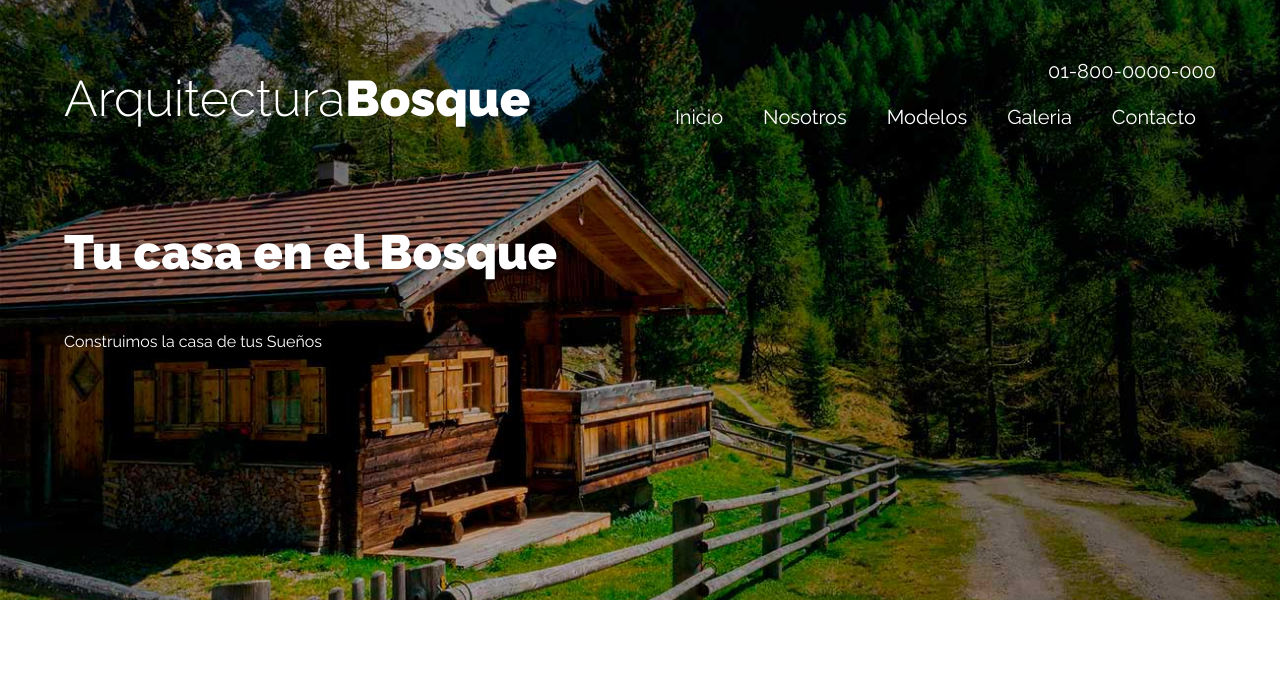
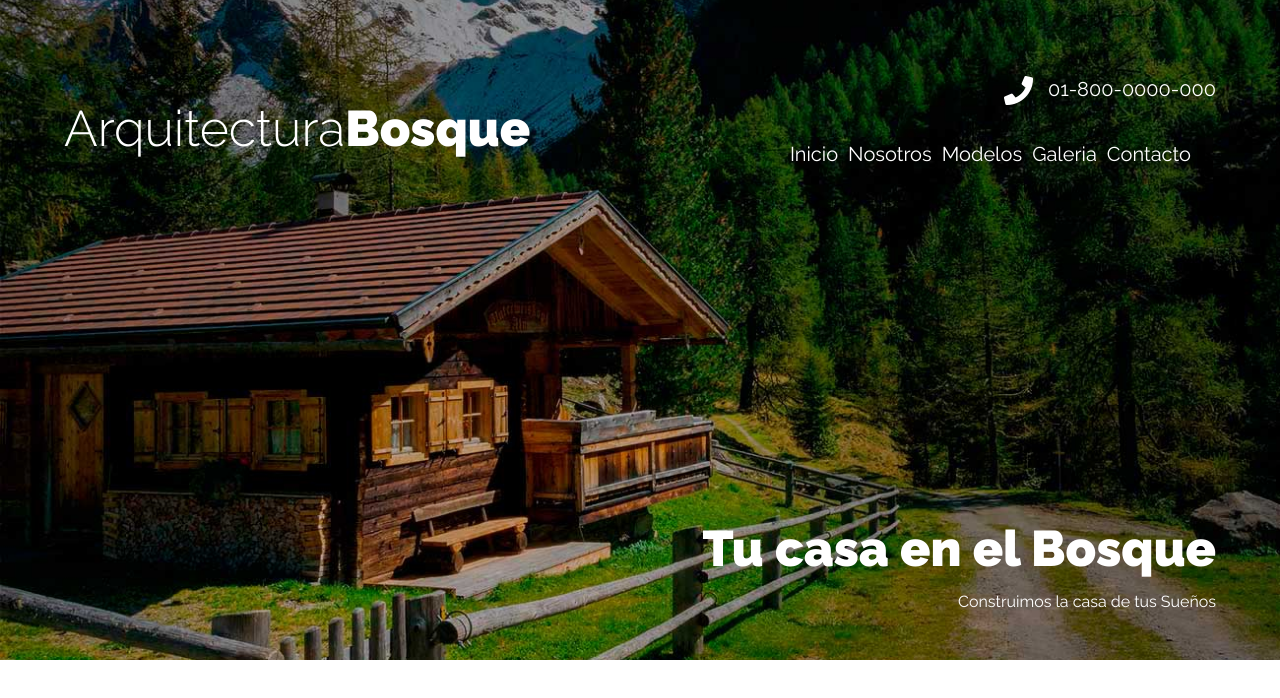
Before and after one commit to heduardogarcia/ArquitecturaBosqueEGC, a plain HTML site: page index.html in a window 1280 px wide. Drawn offline with Linux system fonts and the light colour scheme.

Commit message:
Proyecto Arquitectura navegacion

```diff
--- a/css/styles.css
+++ b/css/styles.css
@@ -81,16 +81,11 @@ img {
     background-position: center;
     padding: 5rem 0;
 }
-@media (min-width: 768px) {
-    .header {
-        padding: 2rem 0;
-    }
 
-}
 .contenido-header{
     display: flex;
     flex-direction: column;
-    height: calc(60rem -4rem);
+    height: calc(60rem - 4rem);
     justify-content: space-between;
     color: var(--blanco);
 }
@@ -133,6 +128,22 @@ img {
     }
 }
 
+.telefono{
+    display: flex;
+}
+.telefono::before{
+    content: '';
+    display: block;
+    width: 4rem;
+    height: 4rem;
+    background-image: url(../img/telefono.png);
+    background-repeat: no-repeat;
+    background-position: center center;
+    margin-right: 1rem;
+
+}
+
+
 .header a{
     color: var(--blanco);
     font-size: 2rem;
@@ -142,20 +153,61 @@ img {
     display: flex;
     flex-direction: column;
     align-items: center;
+    width: 100%;
 }
 
 @media (min-width: 768px) {
     .navegacion{
         flex-direction: row;
-
     }
 }
 
 .navegacion a{
-    padding: 1rem 2rem;
     transition: background-color .3s;
+    width: 100%;
+    text-align: center;
+    padding: .5rem;
+    margin-top: 1rem;
+
+}
+
+@media (min-width: 768px) {
+    .navegacion{
+
+        padding: 1rem 2rem;
+    }
+
 }
 
 .navegacion a:hover{
     background-color: rgb(255 255 255 /.5);
+    color: var(--negro);
 }
+
+.slogan{
+    text-align: center;
+}
+
+@media (min-width: 768px) {
+    .slogan{
+        text-align: right;
+    }
+
+}
+
+.slogan h1{
+    font-size: 3rem;
+    margin: 0;
+}
+
+@media (min-width: 768px) {
+    .slogan h1{
+        font-size: 5rem;
+    }
+
+}
+
+.slogan p{
+    margin: 0;
+    line-height: 1;
+}
```
